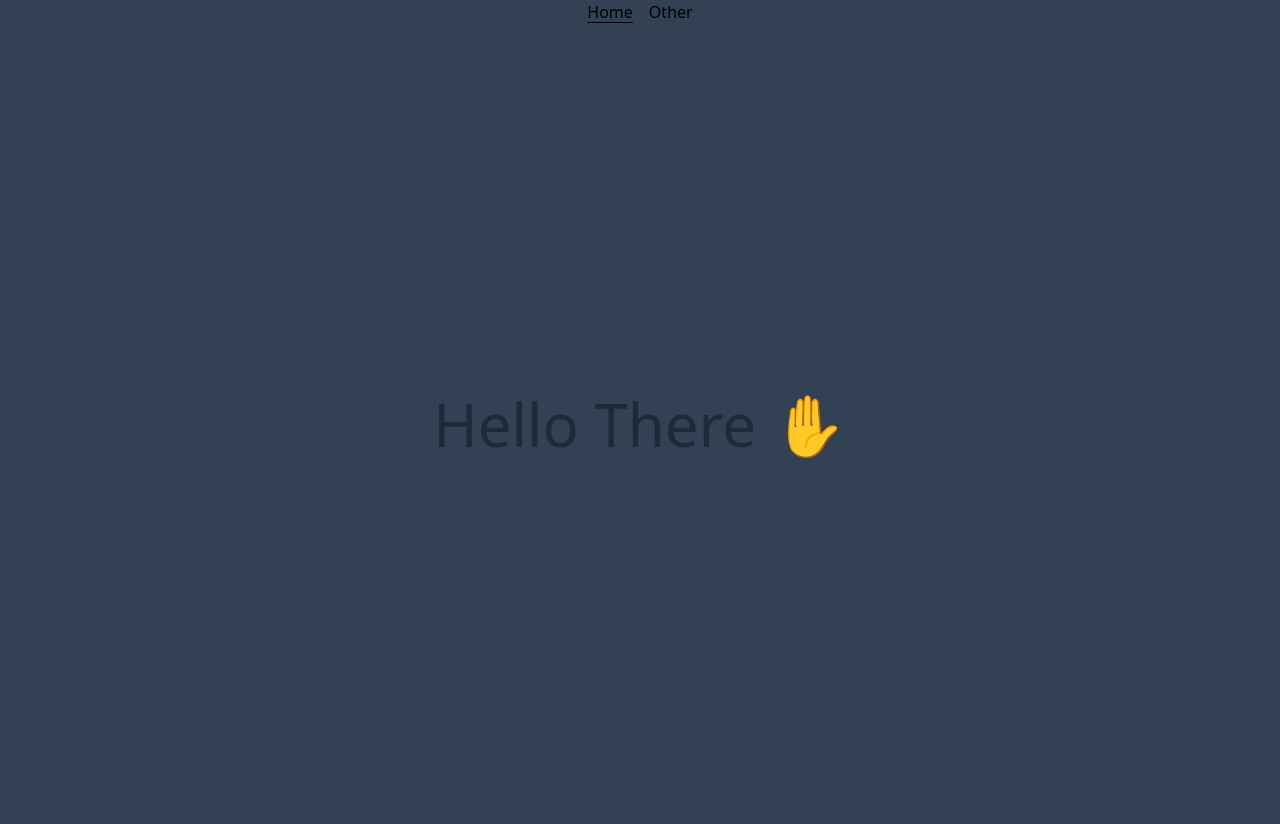
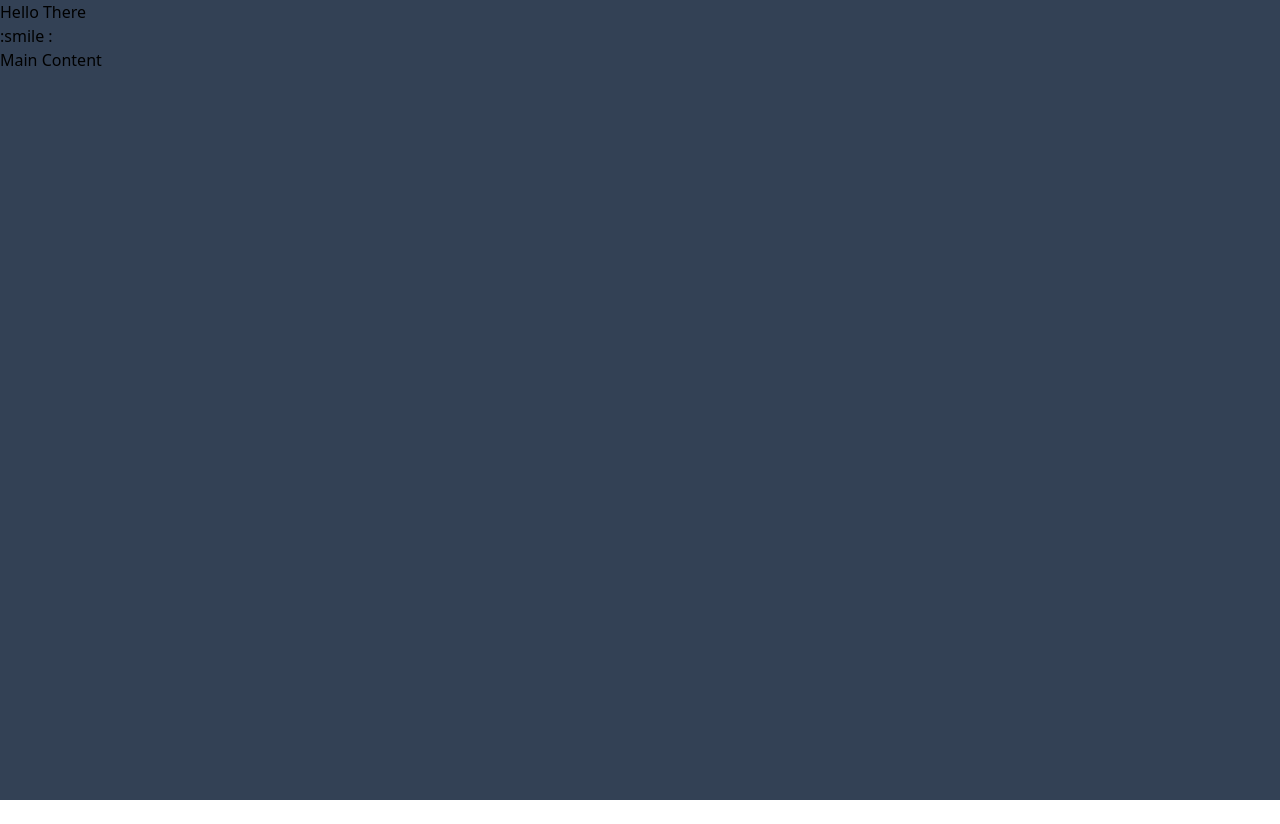
Before and after one commit to Prisze/vue-directory, a Vue app: page / in a window 1280 px wide. After the commit the page ends 800 px from the top, so only its background shows below. Built offline with nearby package versions, Linux system fonts and the light colour scheme.

Commit message:
testing emoji

```diff
--- a/src/App.vue
+++ b/src/App.vue
@@ -1,8 +1,8 @@
 <script setup>
-  import NavMenu from '@/components/NavMenu.vue'
+  import NavBar from './components/NavBar.vue';
 </script>
 
 <template>
-  <NavMenu />
-  <RouterView />
+  <NavBar />
+<h1>Main Content</h1>
 </template>
--- /dev/null
+++ b/src/components/NavBar.vue
@@ -0,0 +1,11 @@
+<script setup>
+  import { ref } from 'vue';
+const title = ref('Directory')
+</script>
+
+<template>
+<h1>
+    Hello There
+</h1>:smile :
+
+</template>
```
Also changed, not shown: 1 other file (tests, documents, lock files or other folders).
